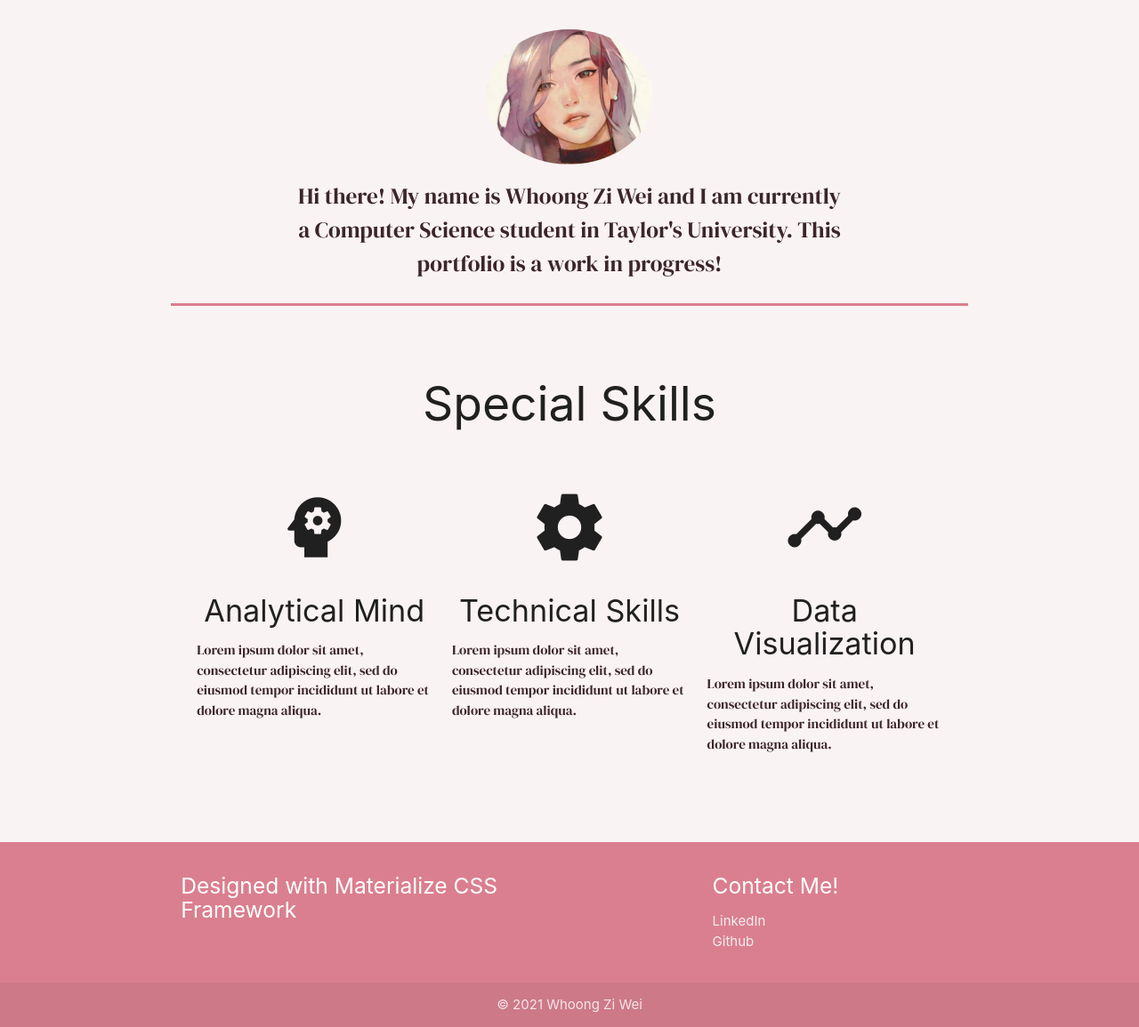
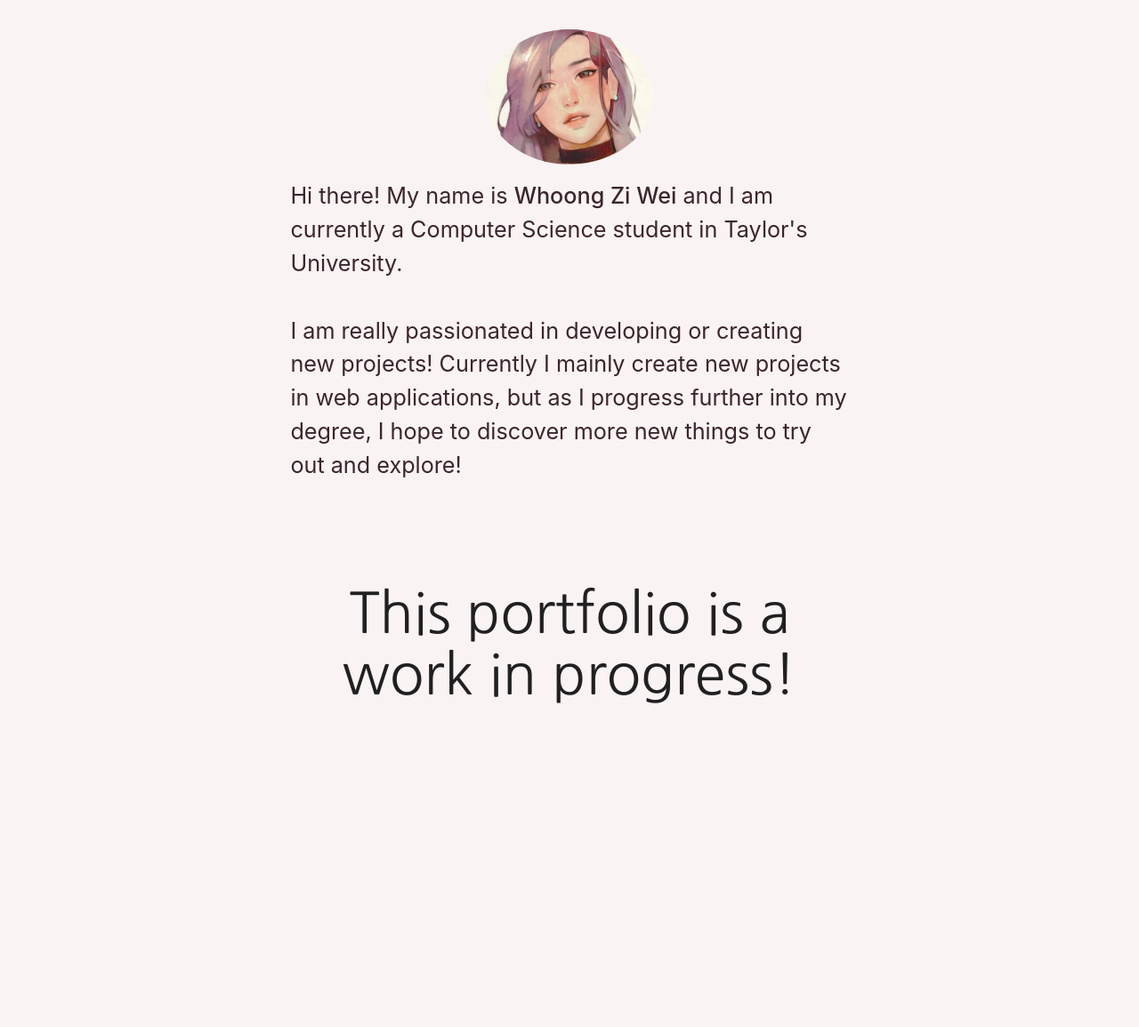
Before and after one commit to ziwei531/portfolio-2021, a plain HTML site: page index.html in a window 1280 px wide. Shown: the part 99-1254 px from the top of the page at 89% size. After the commit the page ends 943 px from the top, so only its background shows below. Drawn offline with nearby package versions, Linux system fonts and the light colour scheme.

Commit message:
editted home page

```diff
--- a/css/index.css
+++ b/css/index.css
@@ -1,4 +1,5 @@
 @import url('https://fonts.googleapis.com/css2?family=DM+Serif+Display&display=swap');
+@import url('https://fonts.googleapis.com/css2?family=Nanum+Gothic&display=swap');
 
 html {
     scroll-behavior: smooth;
@@ -29,13 +30,13 @@ body {
     background-color: #faf3f3;
 }
 
-p {
-    font-family: 'DM Serif Display', serif;
+.description {
     color: #3B252C;
-    position: relative;
-
 }
 
+.work-in-progress {
+    font-family: 'Nanum Gothic', sans-serif;
+}
 .special-skills {
     padding-bottom: 5%;
 }
@@ -65,6 +66,9 @@ hr {
     text-align: center;
 }
 
-@media only screen and (max-width: 600px) {
-
-  }
+@media only screen and (max-width: 815px) {
+    .work-in-progress {
+        font-family: 'Nanum Gothic', sans-serif;
+        font-size: 32px;
+    }
+}
--- a/index.html
+++ b/index.html
@@ -52,16 +52,26 @@
             alt=""
           />
           <br />
-          <p class="center flow-text">
+          <p class="description flow-text">
             Hi there! My name is <strong>Whoong Zi Wei</strong> and I am
-            currently a Computer Science student in Taylor's University. This portfolio is a work in progress!
+            currently a Computer Science student in Taylor's University.
+
+            <br>
+            <br>
+
+            I am really passionated in developing or creating new projects! Currently I mainly create new projects in web applications, but as I progress further into my degree, I hope to discover more new things to try out and explore!
           </p>
+
+          <br>
+          <br>
+
+          <h1 class="center work-in-progress"> This portfolio is a work in progress! </h1>
         </div>
 
-        <hr />
+        <!-- <hr /> -->
       </section>
 
-      <section id="skill-section">
+      <!-- <section id="skill-section">
         <div class="container">
           <h2 class="center special-skills">Special Skills</h2>
 
@@ -101,21 +111,14 @@
             </div>
           </div>
 
-          <!-- <hr> -->
+
         </div>
-      </section>
+      </section> -->
 
       <!-- Footer -->
 
-      <footer class="page-footer">
-        <div class="container">
-          <div class="row">
-            <div class="col l6 s12">
-              <h5 class="white-text">
-                Designed with Materialize CSS Framework
-              </h5>
-            </div>
-            <div class="col l4 offset-l2 s12">
+      <!-- <footer class="page-footer">
+        <div class="container center">
           <h5 class="white-text">Contact Me!</h5>
             <ul>
               <li>
@@ -141,7 +144,7 @@
         <div class="footer-copyright">
           <div class="container center">&copy; 2021 Whoong Zi Wei</div>
         </div>
-      </footer>
+      </footer> -->
     </main>
   </body>
 
```
Lines whose indentation alone changed are shown as unchanged.
